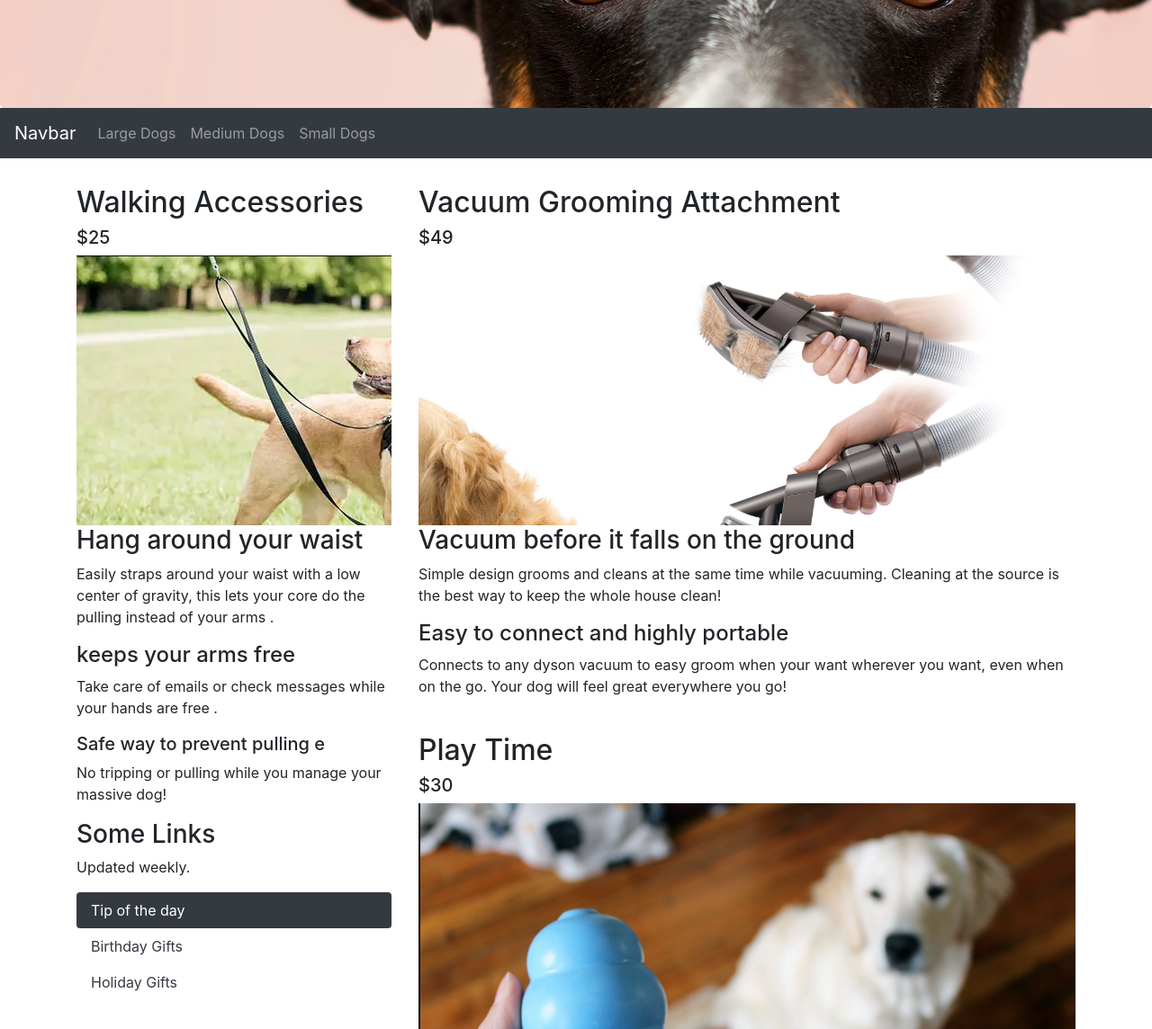
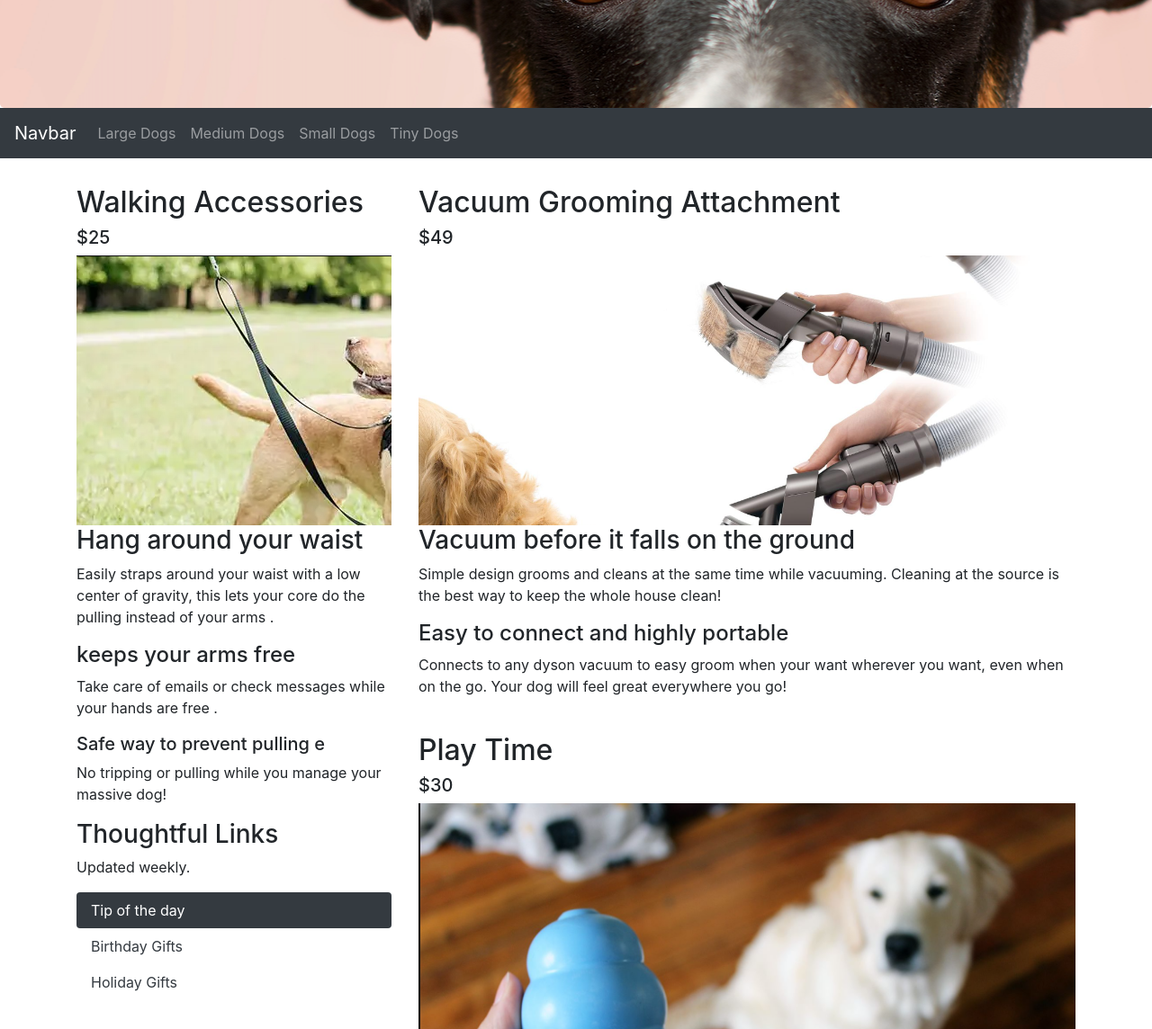
Before and after one commit to Audelazz/UX_UI_HW_20, a plain HTML site: page index.html in a window 1280 px wide. Shown: the part 280-1424 px from the top of the page at 90% size. Drawn offline with nearby package versions, Linux system fonts and the light colour scheme.

Commit message:
Added Tiny Dogs

```diff
--- a/index.html
+++ b/index.html
@@ -39,6 +39,9 @@
       <li class="nav-item">
         <a class="nav-link" href="#">Small Dogs</a>
       </li>
+      <li class="nav-item">
+        <a class="nav-link" href="#">Tiny Dogs</a>
+      </li>
     </ul>
   </div>
 </nav>
@@ -58,7 +61,7 @@
       <h5>Safe way to prevent pulling e</h3>
       <p>No tripping or pulling while you manage your massive dog!</p>
 
-      <h3>Some Links</h3>
+      <h3>Thoughtful Links</h3>
       <p>Updated weekly.</p>
       <ul class="nav nav-pills flex-column">
         <li class="nav-item">
```
